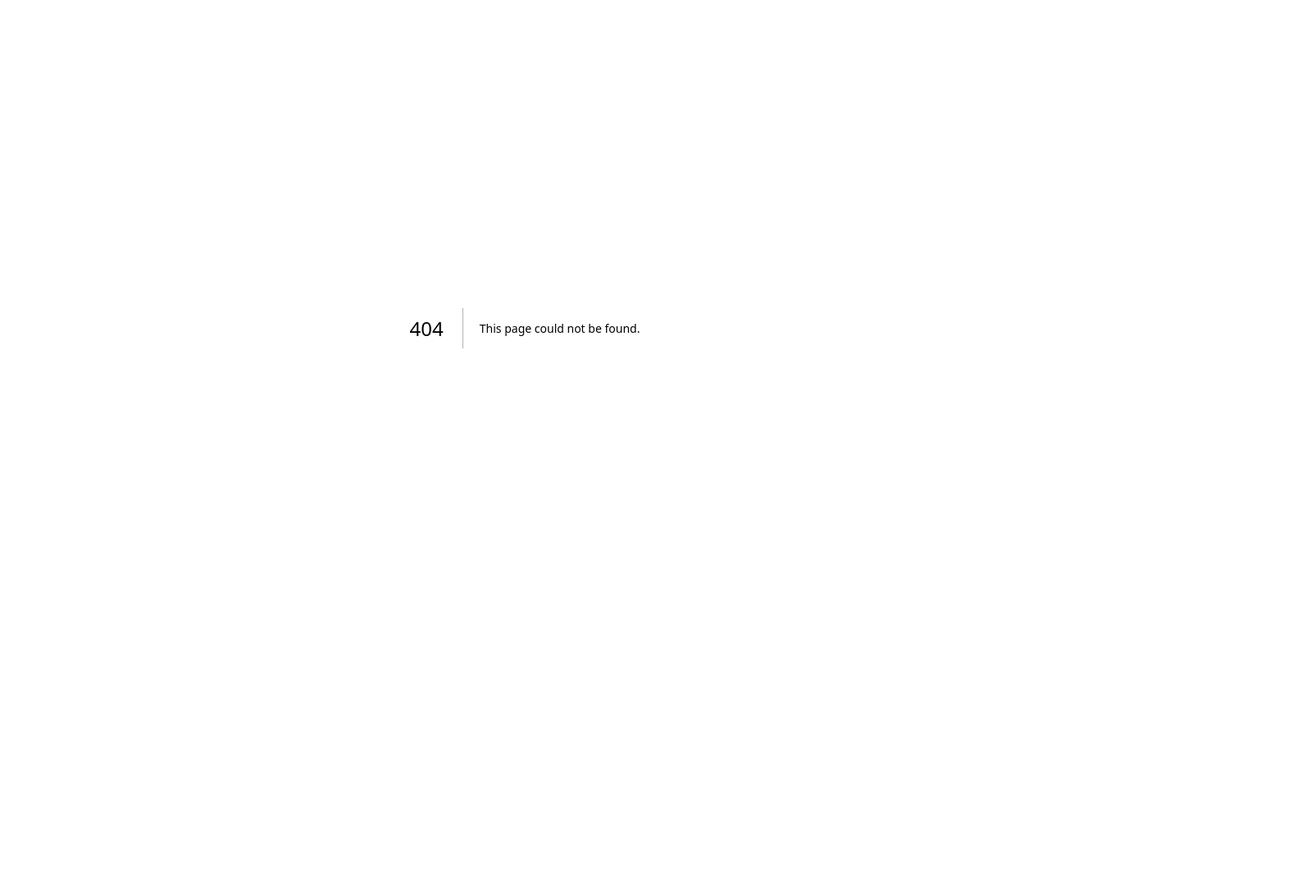
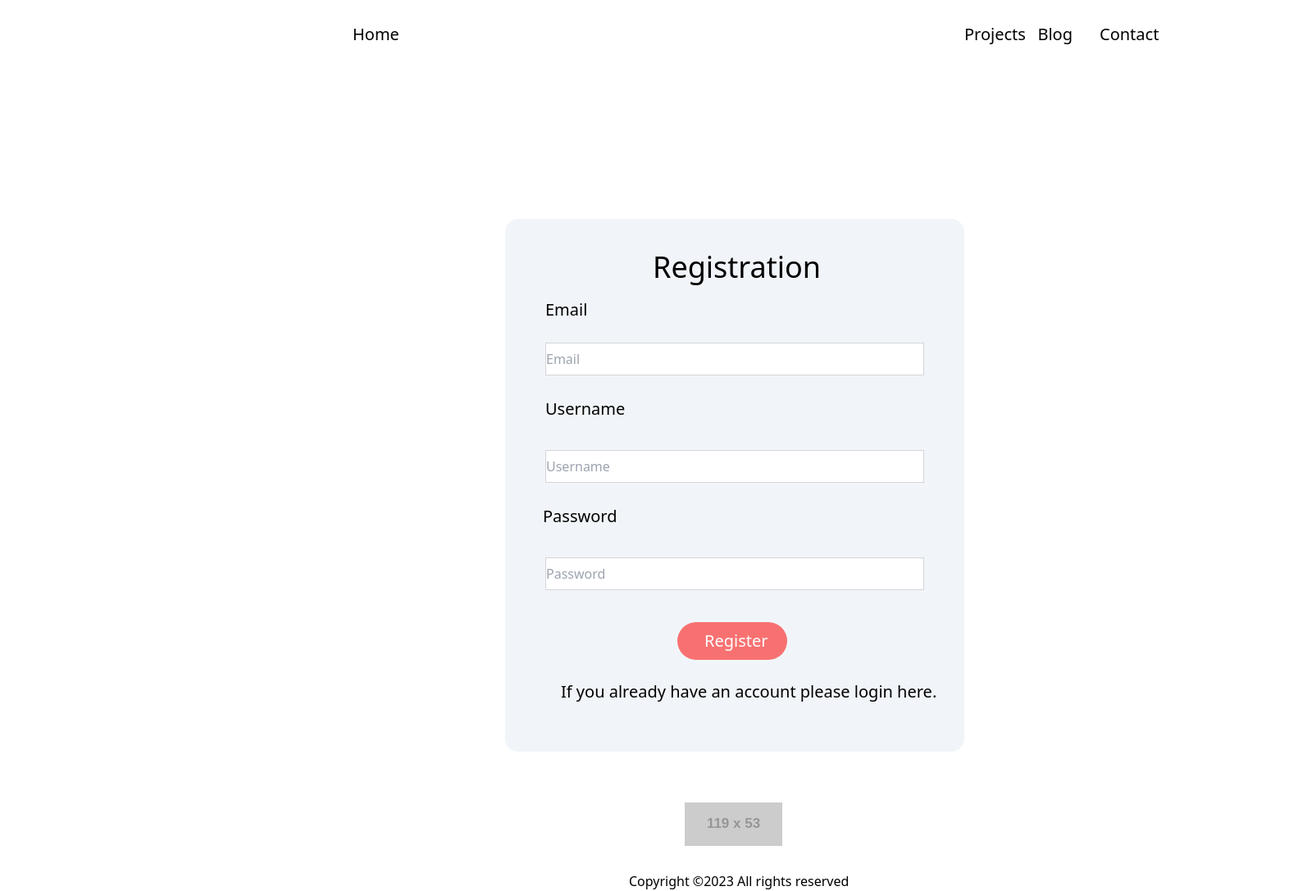
Before and after one commit to Verid2/portfolio, a Next.js app: page /registration in a window 1280 px wide. Before the commit this address had no page. Shown: the whole page at 82% size, 1600 px wide, since content can reach past the window. Before the commit the page ends 800 px from the top, so only its background shows below. Built offline with nearby package versions, Linux system fonts and the light colour scheme.

Commit message:
adedd login/registartion page

```diff
--- a/components/footer.tsx
+++ /dev/null
@@ -1,19 +0,0 @@
-import React from 'react';
-import { FontAwesomeIcon } from '@fortawesome/react-fontawesome';
-import { faEnvelope } from '@fortawesome/free-solid-svg-icons';
-import styles from '@/styles/footer.module.css'; // Import the CSS module
-
-const Footer: React.FC = () => {
-  return (
-    <footer className={styles.footer}>
-      <p>Contact</p>
-      <p>
-        <FontAwesomeIcon icon={faEnvelope} className={styles.icon} />
-        Email: gergely.ficsur@gmail.com
-      </p>
-      <p>&copy; 2023 Gergely Ficsúr. All rights reserved.</p>
-    </footer>
-  );
-};
-
-export default Footer;
--- a/pages/blog.tsx
+++ b/pages/blog.tsx
@@ -11,7 +11,7 @@ export default function Blog(){
 
 return (
     <>
-<div className="w-screen h-screen relative mx-60 bg-white">
+<div className="w-screen h-screen relative mx-80 bg-white">
 <div className="left-[152px] top-[27px] absolute text-black text-[20px] font-medium hover:underline cursor-pointer" onClick={()=>handleClick("/")}>Home</div>
   <div className="w-[236px] h-[43px] left-[856px] top-[27px] absolute">
 
--- a/pages/index.tsx
+++ b/pages/index.tsx
@@ -10,7 +10,7 @@ export default function Home() {
 
   return (
     <>
-      <div className="w-screen h-screen relative mx-60 bg-white">
+      <div className="w-screen h-screen relative mx-80 bg-white">
         <div className="w-[57px] h-[43px] left-[856px] top-[27px] absolute text-black text-[20px] font-medium hover:underline cursor-pointer" onClick={() => handleClick("/projects")}>Projects</div>
         <div className="w-[106px] h-[43px] left-[886px] top-[27px] absolute text-right text-black text-[20px] font-medium hover:underline cursor-pointer" onClick={() => handleClick("/blog")}>Blog</div>
         <div className="w-[71px] h-[43px] left-[1021px] top-[27px] absolute text-right text-black text-[20px] font-medium hover:underline cursor-pointer">Contact</div>
--- /dev/null
+++ b/pages/login.tsx
@@ -0,0 +1,40 @@
+import { useRouter } from "next/router";
+
+export default function Login() {
+    const router = useRouter();
+
+
+    const handleClick = (path: string) => {
+        router.push(path);
+    };
+
+    return (
+        <>
+            <div className="w-screen h-screen relative mx-80 bg-white">
+                <div className="w-[236px] h-[43px] left-[856px] top-[27px] absolute">
+                    <div className="left-0 top-0 absolute text-black text-[20px] font-medium hover:underline cursor-pointer" onClick={() => handleClick("/projects")}>Projects</div>
+                    <div className="w-[106px] h-[43px] left-[26px] top-0 absolute text-right text-black text-[20px] font-medium hover:underline cursor-pointer" onClick={() => handleClick("/blog")} >Blog</div>
+                    <div className="w-[71px] h-[43px] left-[165px] top-0 absolute text-right text-black text-[20px] font-medium hover:underline cursor-pointer">Contact</div>
+                </div>
+                <div className="left-[110px] top-[27px] absolute text-black text-[20px] font-medium hover:underline cursor-pointer" onClick={() => handleClick("/")}>Home</div>
+                <div className="w-[560px] h-[650px] left-[296px] top-[267px] absolute bg-slate-100 rounded-2xl" />
+                <div className="left-[531px] top-[302px] absolute text-black text-[36px] font-medium">Login</div>
+                <div className="left-[342px] top-[402px] absolute text-black text-[20px] font-medium">Username</div>
+                <div className="left-[342px] top-[541px] absolute text-black text-[20px] font-medium">Password</div>
+                <input className="absolute bg-white border border-zinc-300 w-[462px] h-10 left-[342px] top-[466px]" type="text" placeholder="Username"></input>
+                <input className="absolute bg-white border border-zinc-300 w-[462px] h-10 left-[342px] top-[605px]" type="password" placeholder="Password"></input>
+                <div className="w-[134px] h-[46px] left-[513px] top-[759px] absolute bg-red-400 rounded-[30px]" />
+                <div className="left-[551px] top-[768px] absolute text-white text-[20px] font-medium">Login</div>
+                <div className="left-[364px] top-[829px] absolute text-black text-[20px] font-thin">If you don’t have an  account please register here.</div>
+                <div className="w-[305px] h-[108px] left-[421px] top-[979px] absolute">
+                    <div className="w-[50px] h-[46px] left-0 top-[4px] absolute justify-center items-center inline-flex">
+                        <div className="w-[50px] h-[46px] relative">
+                        </div>
+                    </div>
+                    <div className="left-[26px] top-[84px] absolute text-black text-[16px] font-normal">Copyright ©2023 All rights reserved</div>
+                    <img className="w-[119px] h-[53px] left-[94px] top-0 absolute" src="https://via.placeholder.com/119x53" />
+                </div>
+            </div>
+        </>
+    )
+}
--- /dev/null
+++ b/pages/registration.tsx
@@ -0,0 +1,42 @@
+import { useRouter } from "next/router";
+
+export default function Registartion() {
+  const router = useRouter();
+
+
+  const handleClick = (path: string) => {
+    router.push(path);
+  };
+
+  return (
+    <>
+      <div className="w-screen h-screen relative mx-80 bg-white">
+        <div className="w-[236px] h-[43px] left-[856px] top-[27px] absolute">
+          <div className="left-0 top-0 absolute text-black text-[20px] font-medium hover:underline cursor-pointer" onClick={() => handleClick("/projects")}>Projects</div>
+          <div className="w-[106px] h-[43px] left-[26px] top-0 absolute text-right text-black text-[20px] font-medium hover:underline cursor-pointer" onClick={() => handleClick("/blog")}>Blog</div>
+          <div className="w-[71px] h-[43px] left-[165px] top-0 absolute text-right text-black text-[20px] font-medium hover:underline cursor-pointer" onClick={() => handleClick("/conatct")}>Contact</div>
+        </div>
+        <div className="left-[110px] top-[27px] absolute text-black text-[20px] font-medium hover:underline cursor-pointer" onClick={() => handleClick("/")} >Home</div>
+        <div className="w-[560px] h-[650px] left-[296px] top-[267px] absolute bg-slate-100 rounded-2xl" />
+        <div className="left-[476px] top-[299px] absolute text-black text-[36px] font-medium">Registration</div>
+        <div className="left-[345px] top-[484px] absolute text-black text-[20px] font-medium">Username</div>
+        <div className="left-[345px] top-[363px] absolute text-black text-[20px] font-medium">Email</div>
+        <div className="left-[342px] top-[615px] absolute text-black text-[20px] font-medium">Password</div>
+        <input className="absolute bg-white border border-zinc-300 w-[462px] h-10 left-[345px] top-[418px]" type="email" placeholder="Email"></input>
+        <input className="absolute bg-white border border-zinc-300 w-[462px] h-10 left-[345px] top-[549px]" type="text" placeholder="Username"></input>
+        <input className="absolute bg-white border border-zinc-300 w-[462px] h-10 left-[345px] top-[680px]" type="password" placeholder="Password"></input>
+        <div className="w-[134px] h-[46px] left-[506px] top-[759px] absolute bg-red-400 rounded-[30px]" />
+        <div className="left-[539px] top-[767px] absolute text-white text-[20px] font-medium">Register</div>
+        <div className="left-[364px] top-[829px] absolute text-black text-[20px] font-thin">If you already have an  account please login here.</div>
+        <div className="w-[305px] h-[108px] left-[421px] top-[979px] absolute">
+          <div className="w-[50px] h-[46px] left-0 top-[4px] absolute justify-center items-center inline-flex">
+            <div className="w-[50px] h-[46px] relative">
+            </div>
+          </div>
+          <div className="left-[26px] top-[84px] absolute text-black text-[16px] font-normal">Copyright ©2023 All rights reserved</div>
+          <img className="w-[119px] h-[53px] left-[94px] top-0 absolute" src="https://via.placeholder.com/119x53" />
+        </div>
+      </div>
+    </>
+  )
+}
```
